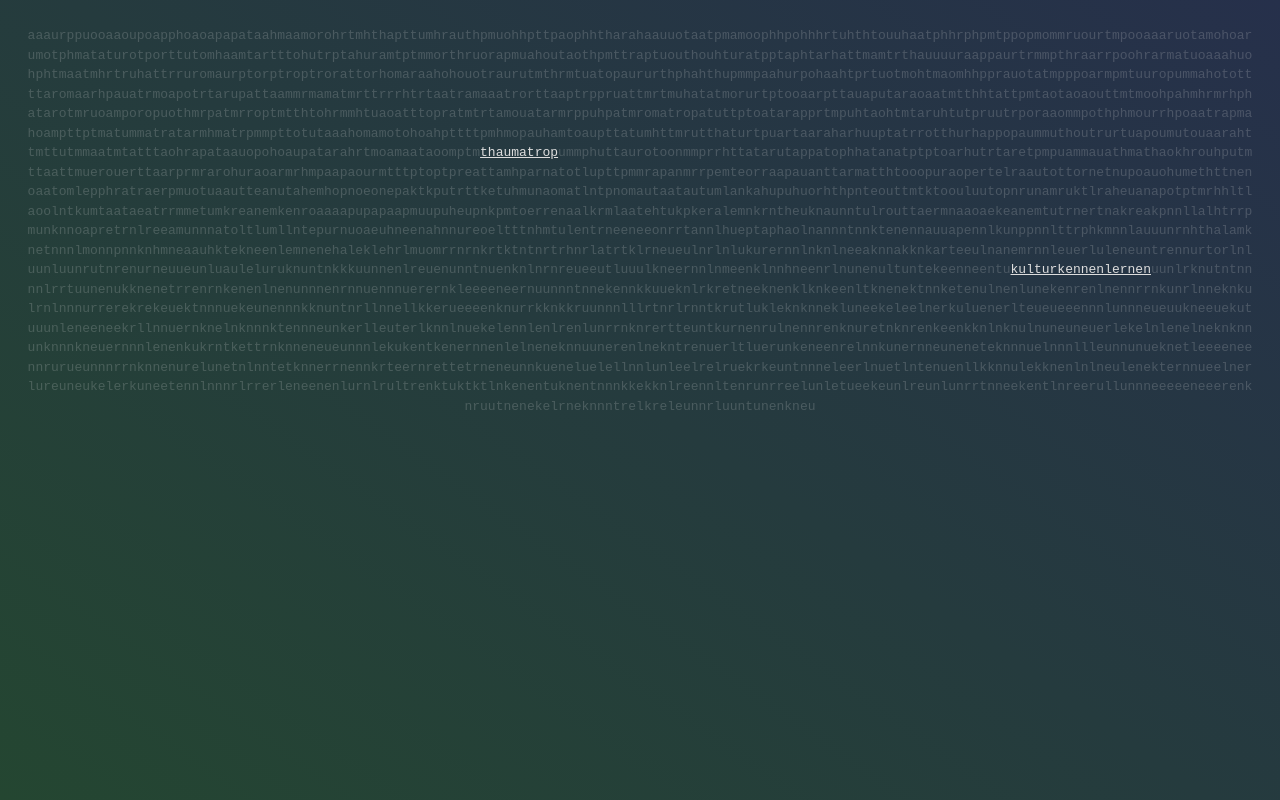
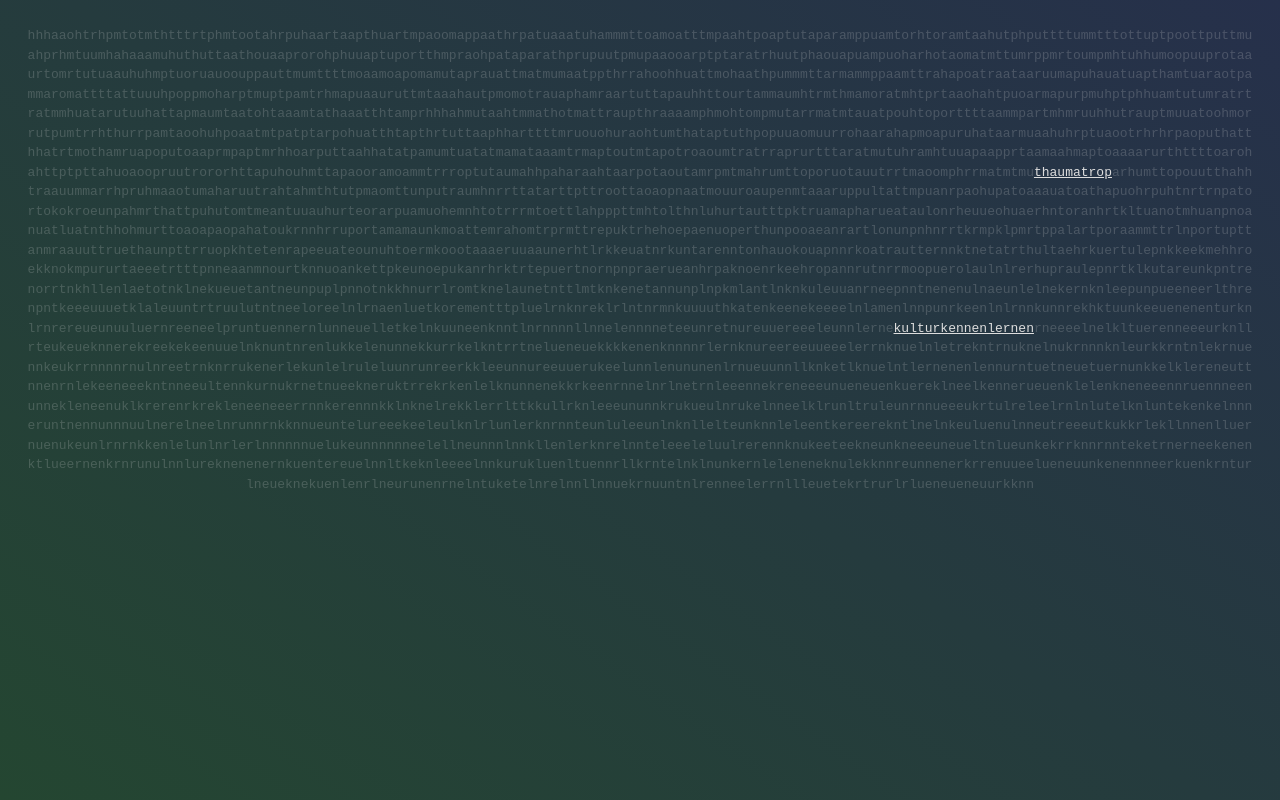
Before and after one commit to throni3git/hallo, a Svelte app: page / in a window 1280 px wide. Built offline with nearby package versions, Linux system fonts and the light colour scheme.

Commit message:
TextCarpet: make reactive

```diff
--- a/src/TextCarpet.svelte
+++ b/src/TextCarpet.svelte
@@ -4,6 +4,10 @@
   }
 
   let { linkList }: Props = $props();
+
+  let listSnippets: Array<string> = $derived.by(createSnippetsFromLinkList);
+  let clientHeight = $state(0);
+  let clientWidth = $state(0);
 
   function countLetters(input: string): Record<string, number> {
     const result: Record<string, number> = {};
@@ -85,25 +89,36 @@
     return allPairCreators;
   }
 
-  const listSnippets: Array<string> = [];
-  if (linkList.length > 0) {
+  function createSnippetsFromLinkList(): Array<string> {
+    if (linkList.length === 0) {
+      return [];
+    }
+
+    if (clientHeight === 0 || clientWidth === 0) {
+      return [];
+    }
+
     const creators = buildCreators(linkList);
     const pairCreators = buildCreatorPairs(creators);
 
-    const SNIPPET_LENGTH = 1000;
+    let snippetLength = clientWidth / linkList.length;
+    snippetLength *= 2;
+    snippetLength = Math.round(snippetLength);
 
+    const result = [];
     for (const pairCreator of pairCreators) {
       const snippet = [];
-      for (let idx = 0; idx < SNIPPET_LENGTH; idx++) {
-        const letter = pairCreator(idx / SNIPPET_LENGTH);
+      for (let idx = 0; idx < snippetLength; idx++) {
+        const letter = pairCreator(idx / snippetLength);
         snippet.push(letter);
       }
-      listSnippets.push(snippet.join(""));
+      result.push(snippet.join(""));
     }
+    return result;
   }
 </script>
 
-<div class="text-carpet">
+<div class="text-carpet" bind:clientHeight bind:clientWidth>
   {#if linkList.length > 0}
     {#each linkList as lll, idx}
       <span class="inbetween-text">{listSnippets[idx]}</span><a
```
